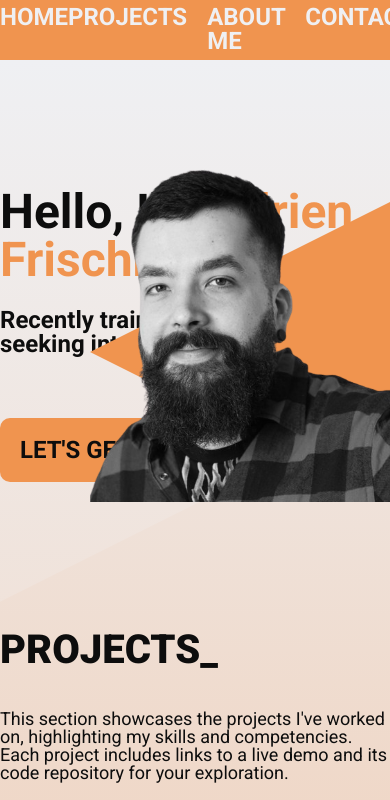
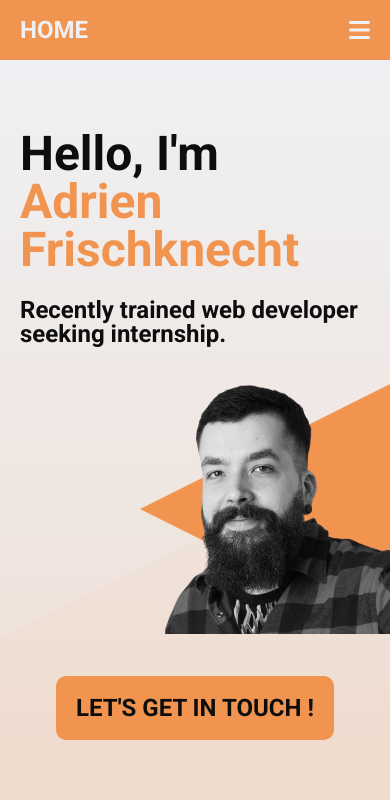
Before and after one commit to frischknechta/my-portfolio, a React (Vite) app: page / in a window 390 px wide. Shown: the top 800 px of the page. Built offline with nearby package versions, Linux system fonts and the light colour scheme; the HTML template or start-up script is replaced by a standard one.

Commit message:
Added responsive for header and introduction section, projects section is a work in progress

```diff
--- a/src/App.css
+++ b/src/App.css
@@ -79,17 +79,12 @@ header a {
   font-weight: bold;
 }
 
-header a::after {
-  content: "";
-  display: block;
-  width: 0;
-  height: 3px;
-  background: var(--main-color);
-  transition: width 0.3s ease-out;
+header .visibleXs {
+  display: none;
 }
 
-header a:hover::after {
-  width: 100%;
+header .menu {
+  display: none;
 }
 
 /* MAIN */
@@ -137,7 +132,6 @@ section {
   height: 500px;
   display: flex;
   align-items: center;
-  justify-content: flex-start;
 }
 
 #introduction > div {
@@ -156,6 +150,7 @@ section {
 
 #introduction .btn {
   background-color: var(--accentuation);
+  color: var(--secondary-color);
   width: fit-content;
   padding: 20px;
   font-size: 24px;
@@ -163,27 +158,6 @@ section {
   border-radius: var(--radius);
   text-decoration: none;
   text-transform: uppercase;
-}
-
-#introduction .btn > div {
-  color: var(--secondary-color);
-  background: linear-gradient(
-    to right,
-    var(--main-color),
-    var(--main-color) 50%,
-    var(--secondary-color) 50%
-  );
-  background-clip: text;
-  -webkit-background-clip: text;
-  -webkit-text-fill-color: transparent;
-  overflow: hidden;
-  background-position: 100%;
-  background-size: 200% 100%;
-  transition: background-position 0.3s ease;
-}
-
-#introduction .btn > div:hover {
-  background-position: 0 100%;
 }
 
 #introduction img {
--- a/src/App.jsx
+++ b/src/App.jsx
@@ -1,10 +1,13 @@
 import "./App.css";
+import "./assets/css/responsive.css";
+
 import Experience from "./components/Experience/Experience";
 import { library } from "@fortawesome/fontawesome-svg-core";
 import {
   faEnvelope,
   faFileArrowDown,
   faDesktop,
+  faBars,
 } from "@fortawesome/free-solid-svg-icons";
 import {
   faHtml5,
@@ -25,7 +28,8 @@ library.add(
   faLinkedin,
   faEnvelope,
   faFileArrowDown,
-  faDesktop
+  faDesktop,
+  faBars
 );
 import { FontAwesomeIcon } from "@fortawesome/react-fontawesome";
 
@@ -34,10 +38,13 @@ import MongoDB from "./assets/img/MongoDB-orange.svg";
 import ExpressJS from "./assets/img/Expressjs-orange.png";
 import Profile from "./assets/img/Profile.png";
 
-import data from "./assets/data.json";
+import data from "./assets/data/data.json";
 import Projects from "./components/Projects/Projects";
+import { useState } from "react";
 
 function App() {
+  const [showMenu, setShowMenu] = useState(false);
+
   return (
     <>
       <header>
@@ -56,6 +63,26 @@ function App() {
               <a href="#contact">Contact</a>
             </div>
           </nav>
+          <div className="visibleXs" onClick={() => setShowMenu(!showMenu)}>
+            <FontAwesomeIcon icon="fa-bars" />
+          </div>
+        </div>
+        <div className={`menu ${showMenu ? "visible" : "hidden"}`}>
+          <div>
+            <a href="#projects" onClick={() => setShowMenu(!showMenu)}>
+              Projects
+            </a>
+          </div>
+          <div>
+            <a href="#aboutMe" onClick={() => setShowMenu(!showMenu)}>
+              About Me
+            </a>
+          </div>
+          <div>
+            <a href="#contact" onClick={() => setShowMenu(!showMenu)}>
+              Contact
+            </a>
+          </div>
         </div>
       </header>
       <main>
--- /dev/null
+++ b/src/assets/css/responsive.css
@@ -0,0 +1,148 @@
+@media (max-width: 1200px) {
+  /* GENERAL */
+
+  .wrapper {
+    width: 100vw;
+    padding: 0 20px;
+  }
+}
+
+@media (max-width: 800px) {
+  /* HEADER */
+
+  header nav {
+    display: none;
+  }
+
+  header .visibleXs {
+    display: unset;
+    font-size: 24px;
+  }
+
+  header .menu.visible {
+    display: flex;
+    flex-direction: column;
+    align-items: flex-end;
+    gap: 20px;
+    padding: 20px;
+    position: absolute;
+    top: 60px;
+    background-color: var(--accentuation);
+  }
+
+  /* INTRODUCTION SECTION */
+
+  #introduction {
+    height: 500px;
+  }
+
+  #introduction > div {
+    justify-content: space-between;
+    height: 100%;
+  }
+
+  #introduction img {
+    max-height: 300px;
+    bottom: 20px;
+  }
+
+  #introduction .shape {
+    height: 250px;
+    width: 250px;
+    bottom: 20px;
+  }
+
+  /* PROJECTS SECTION */
+
+  .projectsContainer {
+    flex-direction: column;
+  }
+
+  .projectsContainer > div.active {
+    flex: unset;
+  }
+
+  .projectsContainer img {
+    width: 100%;
+    height: auto;
+    object-position: top;
+  }
+
+  .projectsContainer .active .descriptionContainer {
+    height: 200px;
+  }
+
+  .projectsContainer .inactive .descriptionContainer h3 {
+    writing-mode: unset;
+    transform: none;
+  }
+
+  .projectsContainer .inactive img {
+    display: none;
+  }
+}
+
+@media (max-width: 500px) {
+  /* INTRODUCTION SECTION */
+
+  #introduction {
+    height: 700px;
+  }
+
+  #introduction img {
+    bottom: 20%;
+  }
+
+  #introduction .shape {
+    bottom: 20%;
+  }
+
+  #introduction .btn {
+    align-self: center;
+  }
+}
+
+/* ANIMATION & HOVER */
+
+@media (min-width: 1000px) {
+  /* HEADER LINKS ANIMATION */
+
+  header a::after {
+    content: "";
+    display: block;
+    width: 0;
+    height: 3px;
+    background: var(--main-color);
+    transition: width 0.3s ease-out;
+  }
+
+  header a:hover::after {
+    width: 100%;
+  }
+
+  /* INTRO BUTTON ANIMATION */
+
+  #introduction .btn > div {
+    color: var(--secondary-color);
+    background: linear-gradient(
+      to right,
+      var(--main-color),
+      var(--main-color) 50%,
+      var(--secondary-color) 50%
+    );
+    background-clip: text;
+    -webkit-background-clip: text;
+    -webkit-text-fill-color: transparent;
+    overflow: hidden;
+    background-position: 100%;
+    background-size: 200% 100%;
+    transition: background-position 0.3s ease;
+  }
+
+  #introduction .btn > div:hover {
+    background-position: 0 100%;
+  }
+}
+
+@media (min-width: 800px) {
+}
```
Also changed, not shown: src/assets/data/data.json (renamed from src/assets/data.json).
